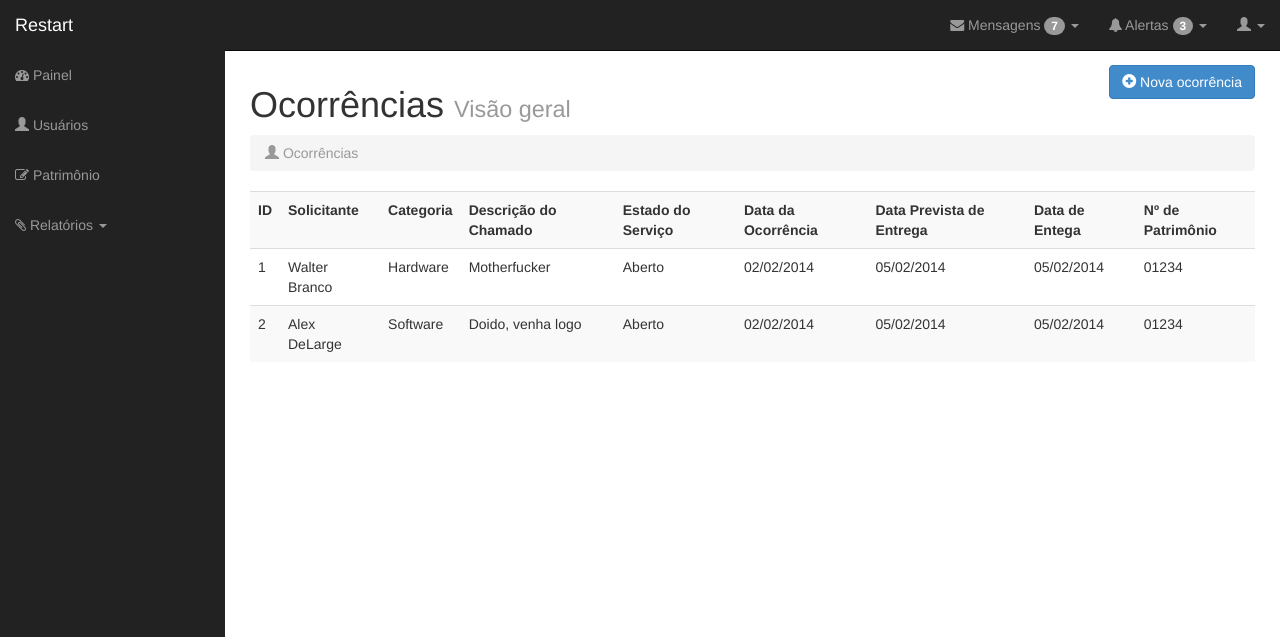
After one commit to alexandredoria/restart, a PHP site: page /ocorrencias.php in a window 1280 px wide. The commit adds this page. Shown: the top 637 px of the page. Run offline with PHP 8.4, Linux system fonts and the light colour scheme; grey boxes labelled with a size stand in for pictures from a placeholder-image service; some libraries are stand-ins or nearby versions.

Commit message:
Páginas adicionadas
-Ocorrências; -Programas; -Componentes  e Patrimônio (todos ".php" e já
linkados na barraLaterak)

```diff
--- a/barraLateral_coordenador.php
+++ b/barraLateral_coordenador.php
@@ -18,14 +18,14 @@
 
             <li <?php if (($pageTitle == "Cadastrar usuário") || ($pageTitle == "Usuários &middot; Visão Geral")) echo "class='active'"; ?>><a href="usuarios.php"><i class="glyphicon glyphicon-user"></i> Usuários</a></li>
 
-            <li><a href="tables.html"><i class="fa fa-edit"></i> Patrimônio</a></li>
+            <li><a href="patrimonio.php"><i class="fa fa-edit"></i> Patrimônio</a></li>
             <li class="dropdown">
               <a href="#" class="dropdown-toggle" data-toggle="dropdown"><i class="fa fa-paperclip"></i> Relatórios <b class="caret"></b></a>
               <ul class="dropdown-menu">
-                <li><a href="#"><i class="fa fa-tasks"></i> Ocorrências</a></li>
+                <li><a href="ocorrencias.php"><i class="fa fa-tasks"></i> Ocorrências</a></li>
 
-                <li><a href="#"><i class="glyphicon glyphicon-hdd"></i> Componentes</a></li>
-                <li><a href="#"><i class="fa fa-th"></i> Programas</a></li>
+                <li><a href="componentes.php"><i class="glyphicon glyphicon-hdd"></i> Componentes</a></li>
+                <li><a href="programas.php"><i class="fa fa-th"></i> Programas</a></li>
               </ul>
             </li>
           </ul>
--- /dev/null
+++ b/ocorrencias.php
@@ -0,0 +1,119 @@
+
+<?php
+  /*session_start();
+  if (empty($_SESSION)) {
+    header("Location: ../restart");
+    exit;
+  }*/
+  $pageTitle  = "Ocorrências &middot; Visão Geral";
+  $sliding  = true;
+  $mask   = false;
+  include 'nucleo/cabecario.php';
+  include 'classes/usuario.class.php';
+?>
+
+  <body>
+
+    <div id="wrapper">
+
+      <!-- Barra Lateral -->
+      <?php
+        include("barraLateral_coordenador.php");
+      ?>
+
+      <div id="page-wrapper">
+
+       <div class="row">
+           <div class="col-lg-6">
+              <h1>Ocorrências <small>Visão geral</small></h1>
+            </div>
+            <div class="col-lg-6" align="right">
+              <a href="#"><button type="button" class="btn btn-primary"><i class="glyphicon glyphicon-plus-sign"></i> Nova ocorrência</button></a>
+            </div>
+       </div><!-- /.row -->
+
+        <div class="row">
+          <div class="col-lg-12">
+            <ol class="breadcrumb">
+               <li class="active"><i class="glyphicon glyphicon-user"></i> Ocorrências</li>
+            </ol>
+
+          </div>
+        </div><!-- /.row -->
+
+
+       <div class="row">
+          <div class="col-lg-12">
+
+            <table class="table table-striped table-hover">
+                <tr>
+                  <th>ID</th>
+                  <th>Solicitante</th>
+                  <th>Categoria</th>
+                  <th>Descrição do Chamado</th>
+                  <th>Estado do Serviço</th>
+                  <th>Data da Ocorrência</th>
+                  <th>Data Prevista de Entrega</th>
+                  <th>Data de Entega</th>
+                  <th>Nº de Patrimônio</th>
+
+                </tr>
+                <?php
+                   /** $listaUser    = new Usuario;
+                    $result     = $listaUser->listarUsuarios();
+                    if (is_array($result)) {
+                      foreach ($result as $row) {
+                        echo "
+                      <tr>
+                        <td>" . $row['id'] . "</td>
+                        <td>" . $row['nome'] . "</td>
+                        <td>" . $row['email'] . "</td>
+                        <td>" . $row['login'] . "</td>
+                        <td>" . $row["nivel_acesso"] . "</a>
+                        <td>" . $row['matricula'] . "</td>
+                        <td><button alterar></td>
+                        <td> <button excluir></td>
+                      </tr>";
+        }
+      }
+      else echo "<tr><td></td><td>" . $result . "</td><td></td><td></td><td></td></tr>";
+      unset($listaUser);*/
+      ?>
+                <tr>
+                  <td>1</td>
+                  <td>Walter Branco</td>
+                  <td>Hardware</td>
+                  <td>Motherfucker</td>
+                  <td>Aberto</td>
+                  <td>02/02/2014</td>
+                  <td>05/02/2014</td>
+                  <td>05/02/2014</td>
+                  <td>01234</td>
+                </tr>
+                <tr>
+                  <td>2</td>
+                  <td>Alex DeLarge</td>
+                  <td>Software</td>
+                  <td>Doido, venha logo</td>
+                  <td>Aberto</td>
+                  <td>02/02/2014</td>
+                  <td>05/02/2014</td>
+                  <td>05/02/2014</td>
+                  <td>01234</td>
+                </tr>
+                <tr>
+
+            </table>
+
+          </div>
+
+        </div><!-- /.row -->
+
+      </div><!-- /#page-wrapper -->
+
+    </div><!-- /#wrapper -->
+
+
+
+  </body>
+</html>
```
Also changed, not shown: componentes.php (added, +113 -0 lines), patrimonio.php (added, +112 -0 lines), programas.php (added, +116 -0 lines).
